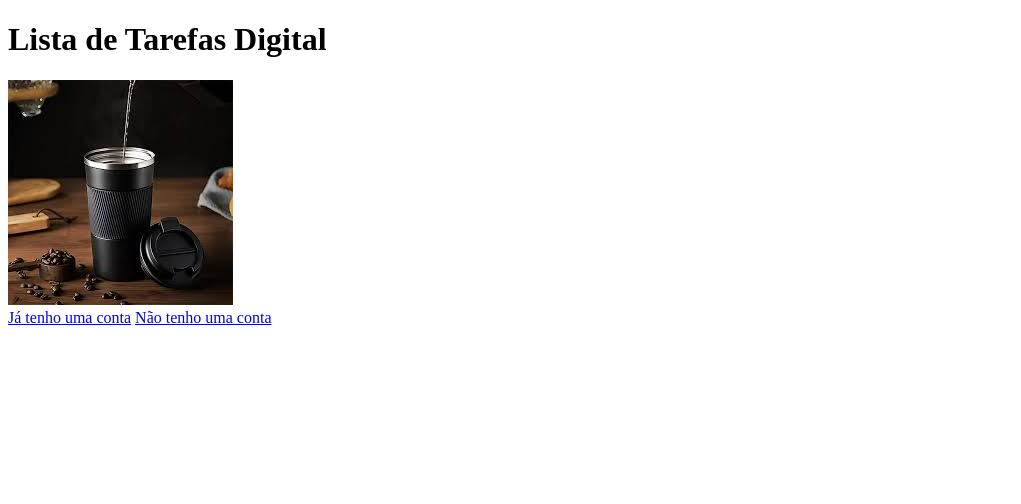
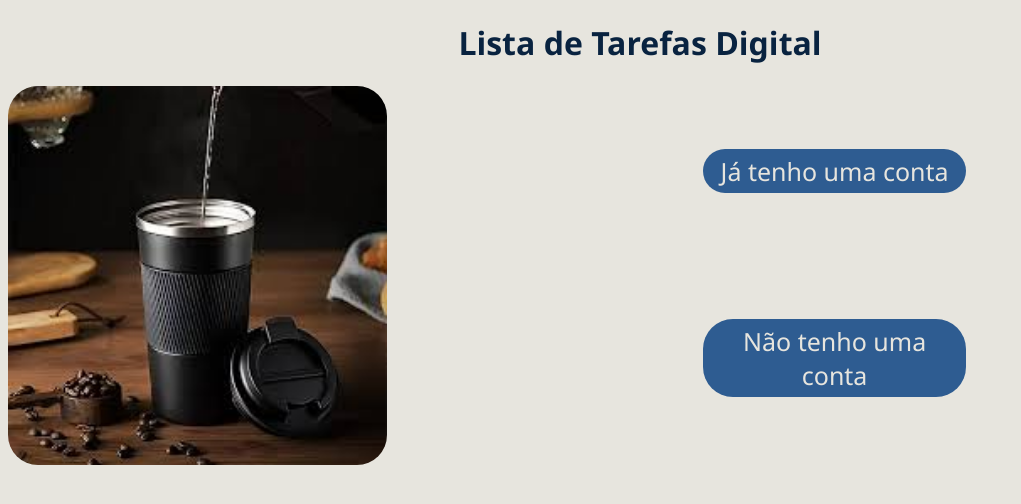
Before and after one commit to Kawannrl/Banco-de-dados, a Flask app: page / in a window 1280 px wide. Shown: the top 504 px of the page, without its empty margins (0-1021 px from the left). Run offline with Flask 3, Linux system fonts and the light colour scheme.

Commit message:
Finalizamos a estilização

```diff
--- /dev/null
+++ b/Lista de Tarefas/static/style.css
@@ -0,0 +1,44 @@
+body {
+    background-color: #e7e5de;
+    font-family: 'Segoe UI', sans-serif;
+}
+
+img {
+    max-width: 100%;  /*largura máxima da imagem é 100% da página*/
+}
+
+div.lado-esquerdo {
+    width: 50%;  /*Define a largura do lado esquerdo como 50%*/
+}
+
+div.lado-direito {
+    width: 50%;  /*Define a largura do lado direito como 50%*/
+    display: flex;
+    flex-direction: column;
+}
+
+div.conteudo {
+    display: flex;  /*Define que a div "conteudo" será flexível*/
+}
+
+h1 {
+    color: #092340;  /*Muda a cor do texto*/
+    text-align: center;
+}
+
+div.lado-esquerdo img {
+    width: 60%;  /*Mudar a largura da imagem*/
+    border-radius: 30px;  /*Adiciona borda arredondada*/
+}
+
+div.lado-direito a {
+    text-decoration: none;  /*Retira o sublinhado padrão ods links*/
+    font-size: 25px;
+    background-color: #2e5c91ff;
+    width: 40%;
+    margin: 10%;  /*Adicionar uma margem na parte de fora do botão*/
+    padding: 5px;  /*Adiona um espaçamento interno no botão*/
+    color: #e7e5deff;
+    text-align: center; /*Centraliza p texto no centro*/
+    border-radius: 30px; /*Arredonda a borda da imagem*/
+}
--- a/Lista de Tarefas/templates/index.html
+++ b/Lista de Tarefas/templates/index.html
@@ -4,14 +4,15 @@
     <meta charset="UTF-8">
     <meta name="viewport" content="width=device-width, initial-scale=1.0">
     <title>Lista de Tarefas</title>
+    <link rel = "stylesheet" href = "/static/style.css">
 </head>
 <body>
     <h1>Lista de Tarefas Digital</h1>
-    <div class = "Conteúdo">
-        </div calss = "Lado-Esquerdo">
+    <div class = "conteudo">
+        <div class = "lado-esquerdo">
             <img src = "/static/img/imagem-inicial.jfif" alt = "Copo de café com grãos de café ao lado">
         </div>
-        <div calss = "Lado-Direito">
+        <div class = "lado-direito">
             <a class = "botao" href = "/login">Já tenho uma conta</a>
             <a class = "botao" href = "/cadastro">Não tenho uma conta</a>
         </div>
```
Also changed, not shown: Lista de Tarefas/templates/cadastro.html (+12 -0 lines).
